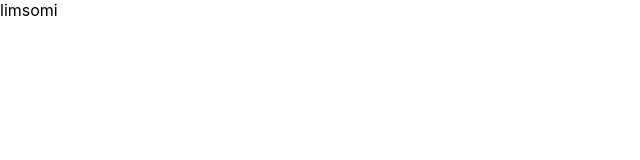
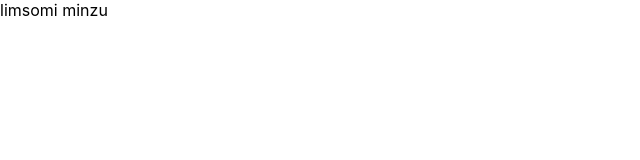
Before and after one commit to uznimzu/front, a React (Create React App) app in the folder a-cup-of-coffee/: page / in a window 1280 px wide. Shown: the top 160 px of the page, without its empty margins (0-640 px from the left). Built offline with nearby package versions, Linux system fonts and the light colour scheme.

Commit message:
[Refactor]
[Refactor]_div내용 수정

```diff
--- a/a-cup-of-coffee/src/App.js
+++ b/a-cup-of-coffee/src/App.js
@@ -5,6 +5,7 @@ function App() {
   return (
     <div>
       limsomi
+      minzu
     </div>
   );
 }
```
